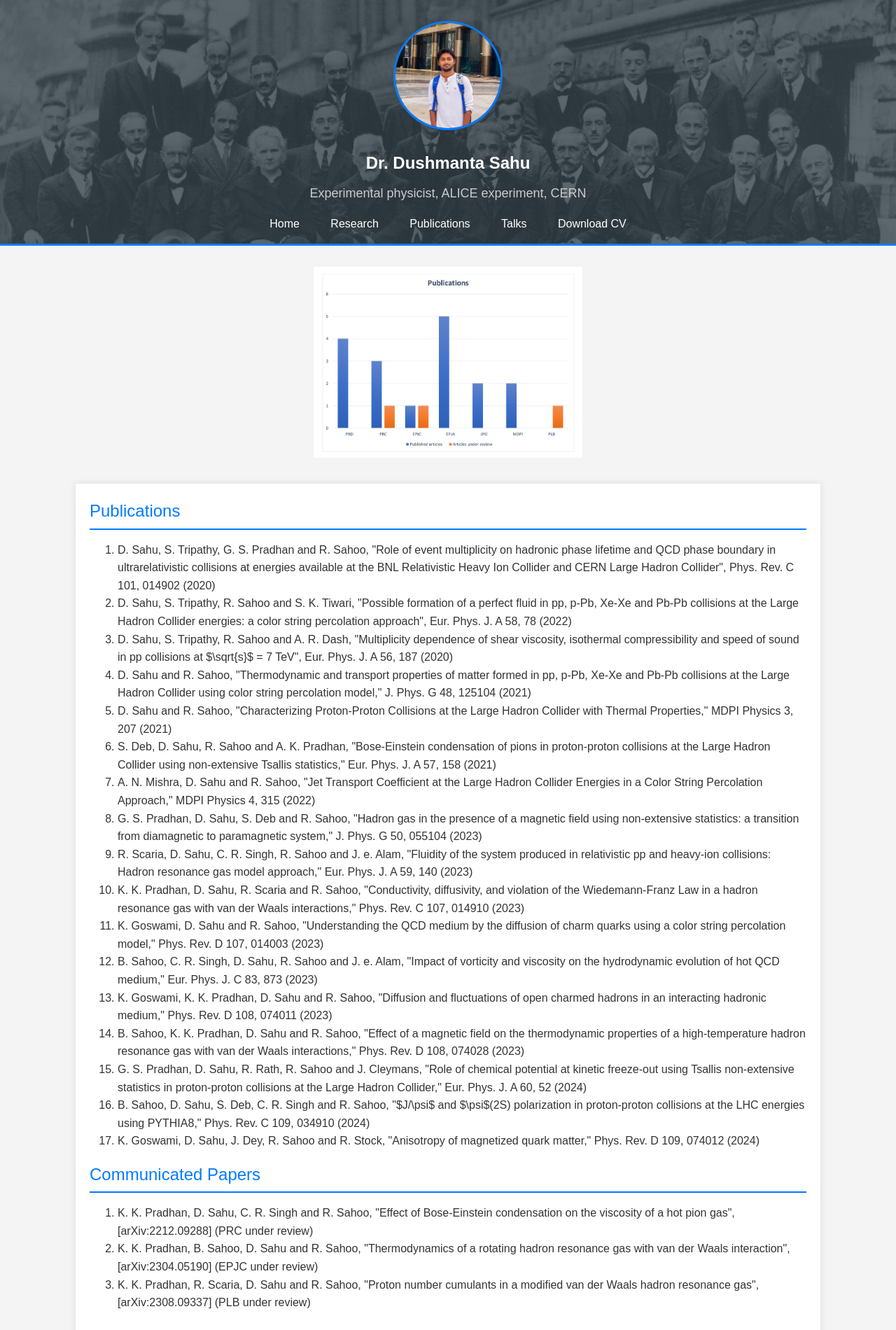
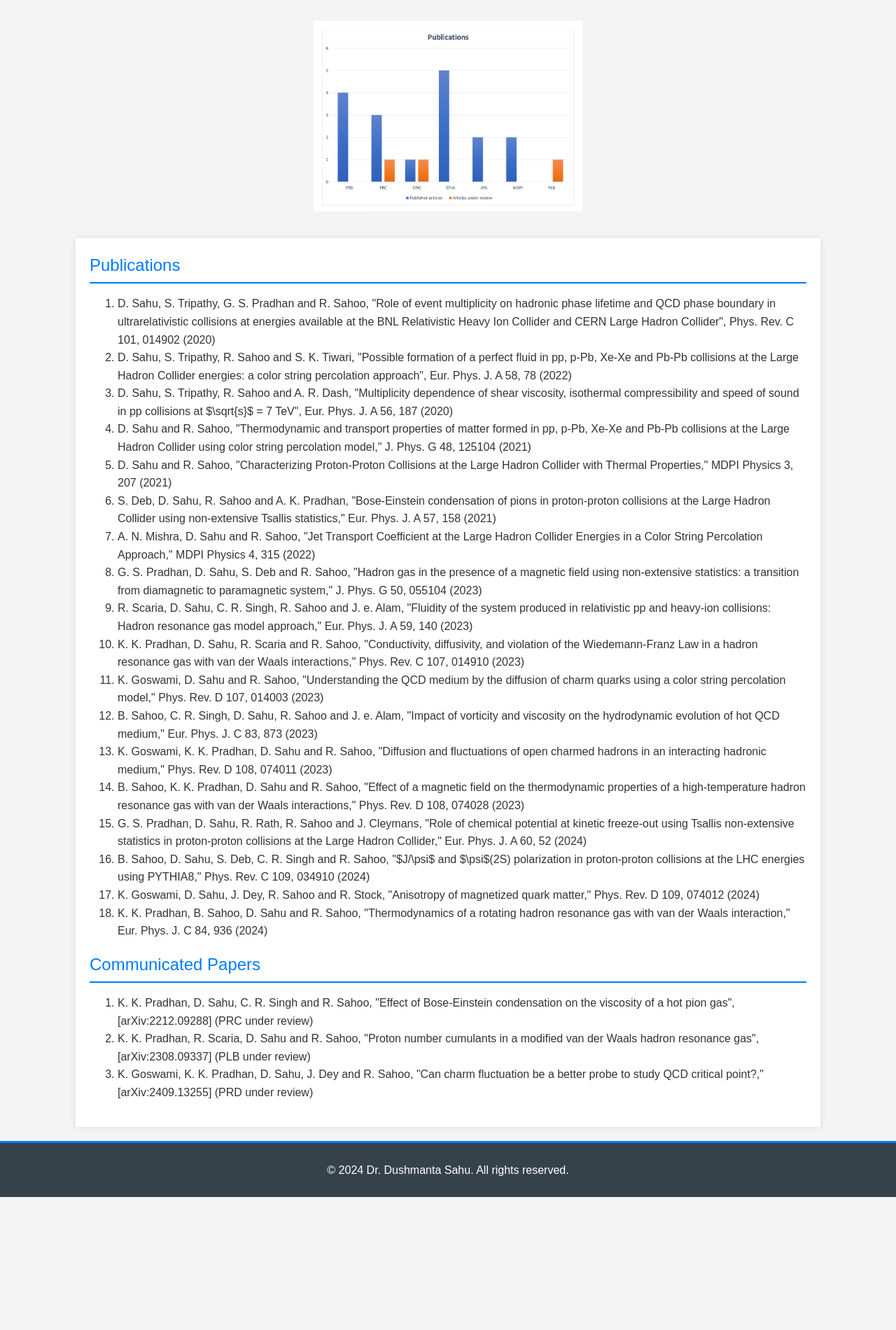
Before and after one commit to dushmanta97/dushmanta, a plain HTML site: page publications.html in a window 1280 px wide. Shown: the top 1900 px of the page at 70% size. After the commit the page ends 1710 px from the top, so only its background shows below. Drawn offline with Linux system fonts and the light colour scheme.

Commit message:
Add files via upload

```diff
--- a/publications.html
+++ b/publications.html
@@ -110,20 +110,7 @@ header h2 {
     </style>
 </head>
 <body>
-<header>
-    <img src="profile.jpg" alt="Dr. Dushmanta Sahu">
-<h1>Dr. Dushmanta Sahu</h1>
-<h2>Experimental physicist, ALICE experiment, CERN</h2>
-   <nav>
-    <ul>
-        <li><a href="index.html">Home</a></li>
-        <li><a href="research.html">Research</a></li>
-        <li><a href="publications.html">Publications</a></li>
-        <li><a href="talks.html">Talks</a></li>
-        <li><a href="CV-Dushmanta-Sahu.pdf" target="_blank">Download CV</a></li>
-    </ul>
-</nav>
-</header>
+
 
 <div style="text-align: center; margin: 20px 0;">
     <img src="pub.jpg" alt="Publications Image" style="width:30%; margin: 10px 0;">
@@ -174,7 +161,13 @@ header h2 {
 
 <li>B. Sahoo, D. Sahu, S. Deb, C. R. Singh and R. Sahoo, "$J/\psi$ and $\psi$(2S) polarization in proton-proton collisions at the LHC energies using PYTHIA8," Phys. Rev. C 109, 034910 (2024)</li>
 
-<li>K. Goswami, D. Sahu, J. Dey, R. Sahoo and R. Stock, "Anisotropy of magnetized quark matter," Phys. Rev. D 109, 074012 (2024)</li>
+<li>K. Goswami, D. Sahu, J. Dey, R. Sahoo and R. Stock, "Anisotropy of
+magnetized quark matter," Phys. Rev. D 109, 074012 (2024)</li>
+
+<li> K. K. Pradhan, B. Sahoo, D. Sahu and R. Sahoo, "Thermodynamics of a rotating hadron resonance gas with van der Waals interaction,"
+Eur. Phys. J. C 84, 936 (2024) </li>
+
+
             </ol>
         </div>
 	</section>
@@ -190,14 +183,16 @@ header h2 {
 "Effect of Bose-Einstein condensation on the viscosity of a hot pion gas",
 	      [arXiv:2212.09288] (PRC under review)</li>
 
-                <li>K. K. Pradhan, B. Sahoo, D. Sahu and R. Sahoo,
-"Thermodynamics of a rotating hadron resonance gas with van der Waals
-	      interaction", [arXiv:2304.05190] (EPJC under
-	      review)</li>
 
 	        <li>K. K. Pradhan, R. Scaria, D. Sahu
 	      and R. Sahoo, "Proton number cumulants in a modified van
-	      der Waals hadron resonance gas", [arXiv:2308.09337] (PLB under review)</li>
+	      der Waals hadron resonance gas", [arXiv:2308.09337] (PLB
+	      under review)</li>
+
+	      <li>K. Goswami, K. K. Pradhan, D. Sahu, J. Dey and
+	      R. Sahoo, "Can charm fluctuation be a better probe to
+	      study QCD critical point?," [arXiv:2409.13255] (PRD
+	      under review) </li>
 
                 <!-- Add more communicated papers here -->
             </ol>
```
